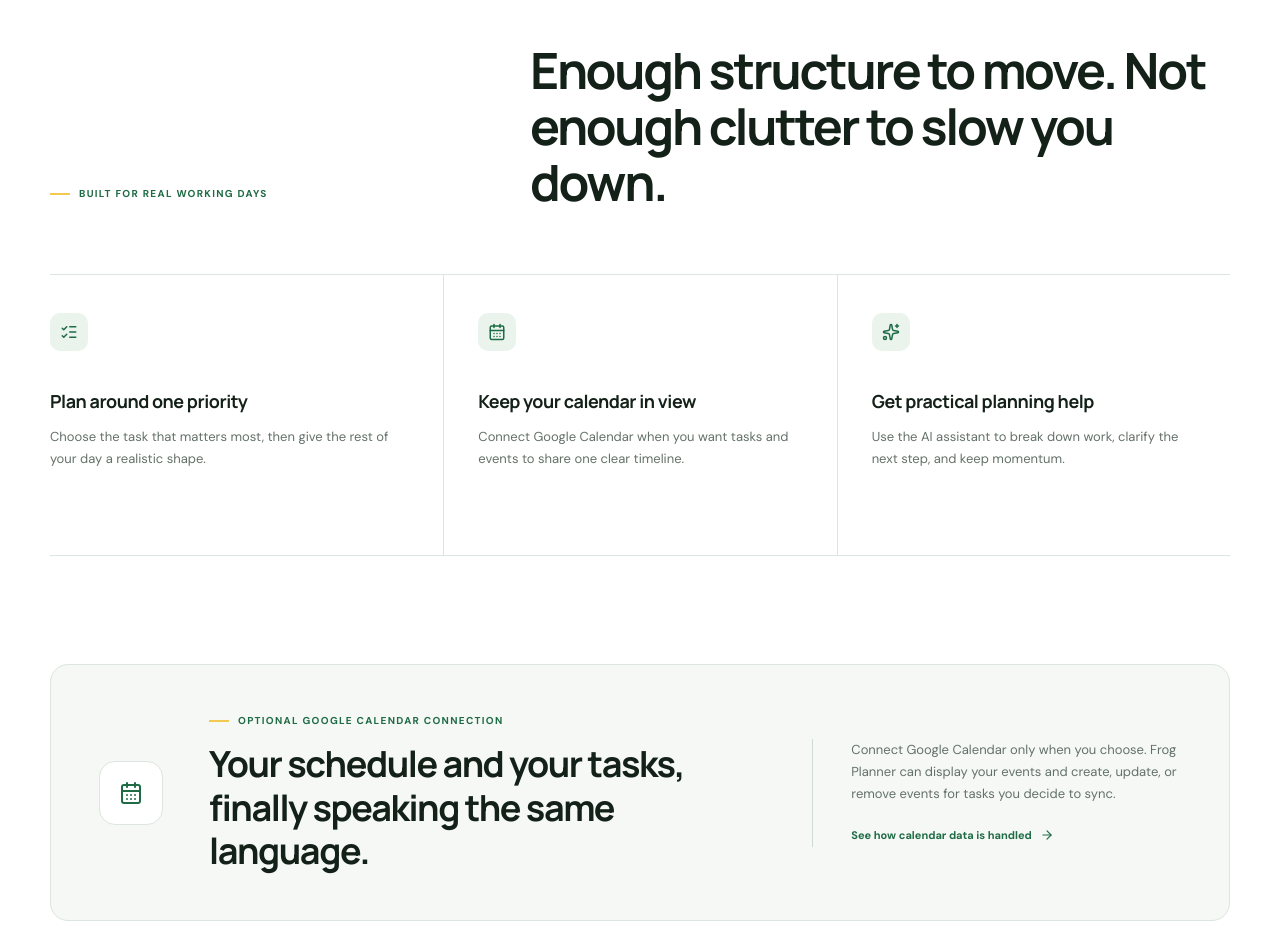
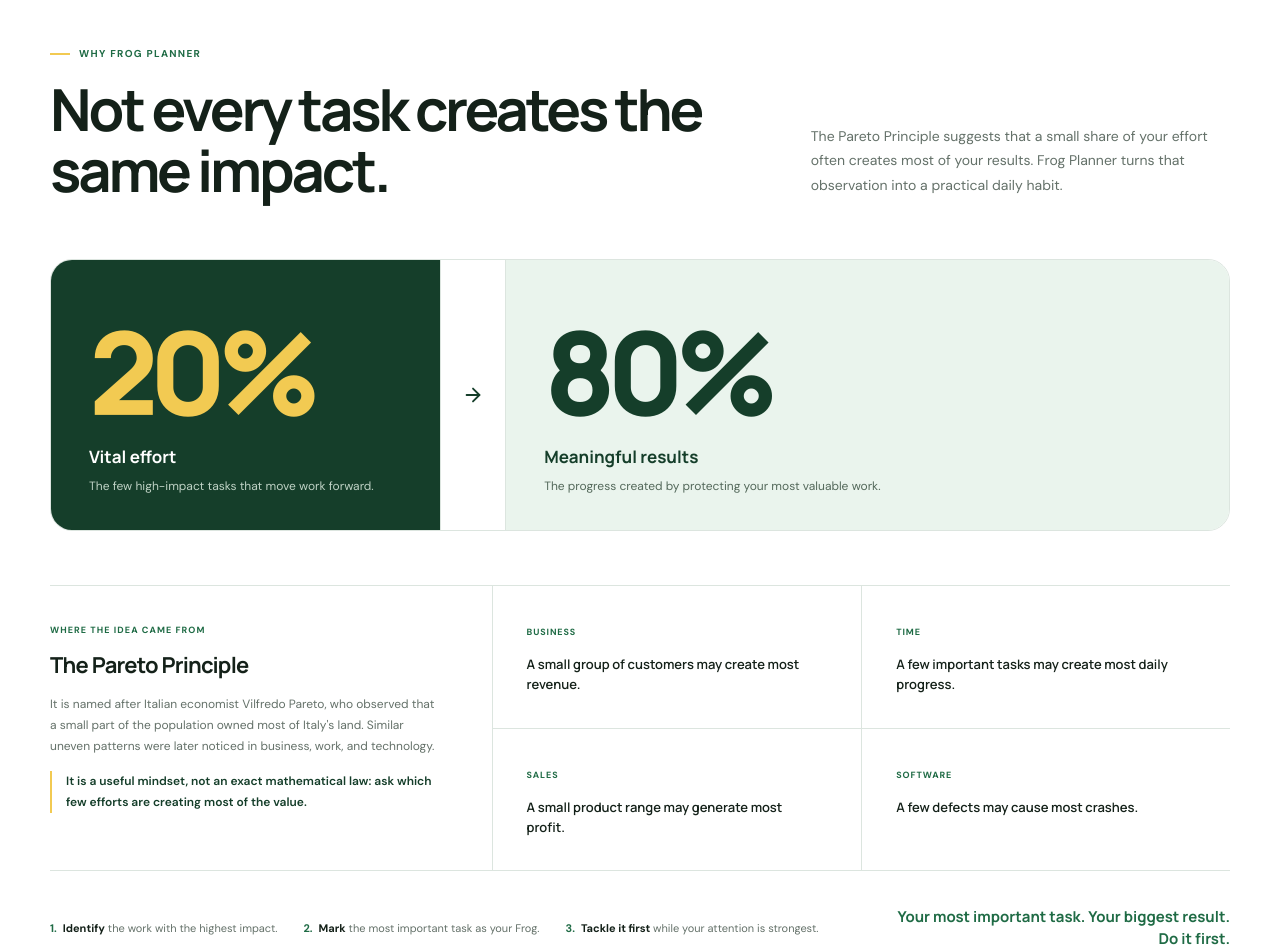
Before and after one commit to InternsatBotivate/FrogPlanner, a React (Vite) app: page / in a window 1280 px wide. Shown: the part 940-1887 px from the top of the page. Built offline with nearby package versions, Linux system fonts and the light colour scheme; no server answers; a web font is replaced by a local one.

Commit message:
feat(home): add Pareto Principle section to enhance task prioritization

```diff
--- a/src/pages/Home/Home.css
+++ b/src/pages/Home/Home.css
@@ -196,6 +196,91 @@
 .home-principle p { margin:0; color:#fff; font:600 12px 'Manrope',sans-serif; letter-spacing:.02em; }
 .home-principle span { width:4px; height:4px; background:var(--home-yellow); border-radius:50%; }
 
+.home-pareto {
+  width:min(1180px,calc(100% - 48px));
+  margin:0 auto;
+  padding:112px 0 20px;
+  scroll-margin-top:100px;
+}
+.home-pareto__intro {
+  display:grid;
+  grid-template-columns:minmax(0,1.15fr) minmax(300px,.7fr);
+  align-items:end;
+  gap:72px;
+}
+.home-pareto__intro h2 {
+  max-width:760px;
+  margin:18px 0 0;
+  font:700 clamp(34px,4.8vw,58px)/1.05 'Manrope',sans-serif;
+  letter-spacing:-.055em;
+}
+.home-pareto__intro>p {
+  margin:0 0 4px;
+  color:var(--home-muted);
+  font-size:14px;
+  line-height:1.75;
+}
+.home-pareto__ratio {
+  position:relative;
+  display:grid;
+  grid-template-columns:minmax(0,.7fr) 66px minmax(0,1.3fr);
+  align-items:stretch;
+  margin-top:58px;
+  border:1px solid var(--home-line);
+  border-radius:22px;
+  overflow:hidden;
+}
+.home-pareto__ratio-part { min-height:270px; display:flex; flex-direction:column; justify-content:flex-end; padding:34px 38px; }
+.home-pareto__ratio-part strong { font:800 clamp(74px,9vw,118px)/.78 'Manrope',sans-serif; letter-spacing:-.08em; }
+.home-pareto__ratio-part span { margin-top:28px; font:700 17px 'Manrope',sans-serif; }
+.home-pareto__ratio-part p { max-width:340px; margin:9px 0 0; font-size:12px; line-height:1.6; }
+.home-pareto__ratio-part--effort { color:#fff; background:var(--home-green-dark); }
+.home-pareto__ratio-part--effort strong { color:var(--home-yellow); }
+.home-pareto__ratio-part--effort p { color:#bfd2c5; }
+.home-pareto__ratio-part--results { color:var(--home-green-dark); background:var(--home-green-soft); }
+.home-pareto__ratio-part--results p { color:#53685a; }
+.home-pareto__ratio-arrow {
+  position:relative;
+  z-index:2;
+  display:grid;
+  place-items:center;
+  color:var(--home-green-dark);
+  background:#fff;
+  border-inline:1px solid var(--home-line);
+}
+.home-pareto__ratio-arrow svg { width:22px; }
+.home-pareto__context {
+  display:grid;
+  grid-template-columns:minmax(280px,.75fr) minmax(0,1.25fr);
+  gap:0;
+  margin-top:54px;
+  border-block:1px solid var(--home-line);
+}
+.home-pareto__origin { padding:38px 48px 38px 0; border-right:1px solid var(--home-line); }
+.home-pareto__label { margin:0; color:var(--home-green); font-size:9px; font-weight:800; letter-spacing:.12em; text-transform:uppercase; }
+.home-pareto__origin h3 { margin:12px 0 0; font:700 22px 'Manrope',sans-serif; letter-spacing:-.035em; }
+.home-pareto__origin>p:not(.home-pareto__label) { margin:14px 0 0; color:var(--home-muted); font-size:12px; line-height:1.75; }
+.home-pareto__origin .home-pareto__note { padding-left:14px; color:var(--home-green-dark)!important; border-left:2px solid var(--home-yellow); font-weight:600; }
+.home-pareto__examples { display:grid; grid-template-columns:repeat(2,1fr); }
+.home-pareto__examples article { min-height:142px; padding:32px 34px; }
+.home-pareto__examples article:nth-child(even) { border-left:1px solid var(--home-line); }
+.home-pareto__examples article:nth-child(n+3) { border-top:1px solid var(--home-line); }
+.home-pareto__examples span { color:var(--home-green); font-size:9px; font-weight:800; letter-spacing:.1em; text-transform:uppercase; }
+.home-pareto__examples p { max-width:290px; margin:12px 0 0; color:var(--home-ink); font:600 13px/1.55 'Manrope',sans-serif; }
+.home-pareto__method {
+  display:flex;
+  align-items:center;
+  justify-content:space-between;
+  gap:52px;
+  padding:35px 0;
+  border-bottom:1px solid var(--home-line);
+}
+.home-pareto__method ol { display:flex; flex-wrap:wrap; gap:12px 26px; margin:0; padding:0; list-style:none; counter-reset:pareto-step; }
+.home-pareto__method li { color:var(--home-muted); font-size:11px; counter-increment:pareto-step; }
+.home-pareto__method li::before { content:counter(pareto-step) '.'; margin-right:6px; color:var(--home-green); font-weight:800; }
+.home-pareto__method li span { color:var(--home-ink); font-weight:700; }
+.home-pareto__method>p { max-width:340px; margin:0; color:var(--home-green); font:700 15px/1.45 'Manrope',sans-serif; text-align:right; }
+
 .home-features { width:min(1180px,calc(100% - 48px)); margin:0 auto; padding:108px 0; scroll-margin-top:100px; }
 .home-section-heading { display:flex; align-items:end; justify-content:space-between; gap:50px; }
 .home-section-heading h2 { max-width:700px; margin:0; font:700 clamp(31px,4.3vw,50px)/1.12 'Manrope',sans-serif; letter-spacing:-.045em; }
@@ -354,6 +439,13 @@
   .home-planner-preview { width:min(600px,calc(100% - 24px)); margin:0 auto; }
   .home-section-heading { display:block; }
   .home-section-heading h2 { margin-top:18px; }
+  .home-pareto__intro { grid-template-columns:1fr; gap:24px; }
+  .home-pareto__intro>p { max-width:650px; }
+  .home-pareto__ratio { grid-template-columns:1fr 54px 1.4fr; }
+  .home-pareto__context { grid-template-columns:1fr; }
+  .home-pareto__origin { padding-right:0; border-right:0; border-bottom:1px solid var(--home-line); }
+  .home-pareto__method { align-items:flex-start; flex-direction:column; gap:24px; }
+  .home-pareto__method>p { text-align:left; }
   .home-calendar { grid-template-columns:64px 1fr; }
   .home-calendar__copy { grid-column:2; padding:24px 0 0; border-top:1px solid #cfdbd2; border-left:0; }
   .home-download { grid-template-columns:1fr; gap:34px; }
@@ -379,6 +471,21 @@
   .home-focus-card h2 { font-size:18px; }
   .home-principle { flex-wrap:wrap; gap:11px 17px; }
   .home-principle p { font-size:10px; }
+  .home-pareto { width:calc(100% - 36px); padding-top:82px; }
+  .home-pareto__intro h2 { font-size:36px; }
+  .home-pareto__ratio { grid-template-columns:1fr; margin-top:40px; border-radius:17px; }
+  .home-pareto__ratio-part { min-height:220px; padding:29px 26px; }
+  .home-pareto__ratio-part strong { font-size:82px; }
+  .home-pareto__ratio-arrow { min-height:54px; border-block:1px solid var(--home-line); border-inline:0; }
+  .home-pareto__ratio-arrow svg { transform:rotate(90deg); }
+  .home-pareto__context { margin-top:40px; }
+  .home-pareto__origin { padding:30px 0; }
+  .home-pareto__examples { grid-template-columns:1fr; }
+  .home-pareto__examples article { min-height:auto; padding:25px 0; }
+  .home-pareto__examples article:nth-child(even) { border-left:0; }
+  .home-pareto__examples article+article { border-top:1px solid var(--home-line); }
+  .home-pareto__method { padding:28px 0; }
+  .home-pareto__method ol { display:grid; gap:12px; }
   .home-features { width:calc(100% - 36px); padding:82px 0; }
   .home-section-heading h2 { font-size:34px; }
   .home-feature-grid { grid-template-columns:1fr; margin-top:44px; }
--- a/src/pages/Home/Home.jsx
+++ b/src/pages/Home/Home.jsx
@@ -164,6 +164,63 @@
           <p>A day you can finish</p>
         </section>
 
+        <section className="home-pareto" id="why-frog-planner" aria-labelledby="home-pareto-title">
+          <div className="home-pareto__intro">
+            <div>
+              <p className="home-eyebrow"><span /> Why Frog Planner</p>
+              <h2 id="home-pareto-title">Not every task creates the same impact.</h2>
+            </div>
+            <p>
+              The Pareto Principle suggests that a small share of your effort often creates most of your results. Frog Planner turns that observation into a practical daily habit.
+            </p>
+          </div>
+
+          <div className="home-pareto__ratio" aria-label="Twenty percent of focused effort can create eighty percent of meaningful results">
+            <div className="home-pareto__ratio-part home-pareto__ratio-part--effort">
+              <strong>20%</strong>
+              <span>Vital effort</span>
+              <p>The few high-impact tasks that move work forward.</p>
+            </div>
+            <div className="home-pareto__ratio-arrow" aria-hidden="true">
+              <ArrowRight />
+            </div>
+            <div className="home-pareto__ratio-part home-pareto__ratio-part--results">
+              <strong>80%</strong>
+              <span>Meaningful results</span>
+              <p>The progress created by protecting your most valuable work.</p>
+            </div>
+          </div>
+
+          <div className="home-pareto__context">
+            <article className="home-pareto__origin">
+              <p className="home-pareto__label">Where the idea came from</p>
+              <h3>The Pareto Principle</h3>
+              <p>
+                It is named after Italian economist Vilfredo Pareto, who observed that a small part of the population owned most of Italy&apos;s land. Similar uneven patterns were later noticed in business, work, and technology.
+              </p>
+              <p className="home-pareto__note">
+                It is a useful mindset, not an exact mathematical law: ask which few efforts are creating most of the value.
+              </p>
+            </article>
+
+            <div className="home-pareto__examples" aria-label="Examples of the Pareto Principle">
+              <article><span>Business</span><p>A small group of customers may create most revenue.</p></article>
+              <article><span>Time</span><p>A few important tasks may create most daily progress.</p></article>
+              <article><span>Sales</span><p>A small product range may generate most profit.</p></article>
+              <article><span>Software</span><p>A few defects may cause most crashes.</p></article>
+            </div>
+          </div>
+
+          <div className="home-pareto__method">
+            <ol>
+              <li><span>Identify</span> the work with the highest impact.</li>
+              <li><span>Mark</span> the most important task as your Frog.</li>
+              <li><span>Tackle it first</span> while your attention is strongest.</li>
+            </ol>
+            <p>Your most important task. Your biggest result. Do it first.</p>
+          </div>
+        </section>
+
         <section className="home-features" id="how-it-works">
           <div className="home-section-heading">
             <p className="home-eyebrow"><span /> Built for real working days</p>
```
